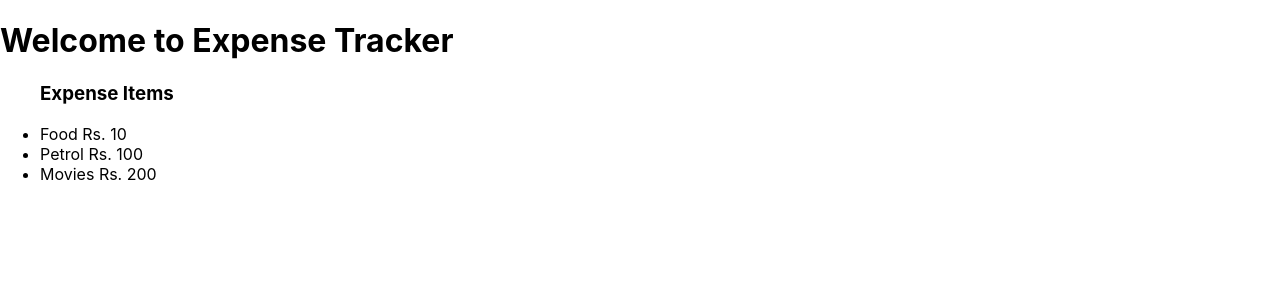
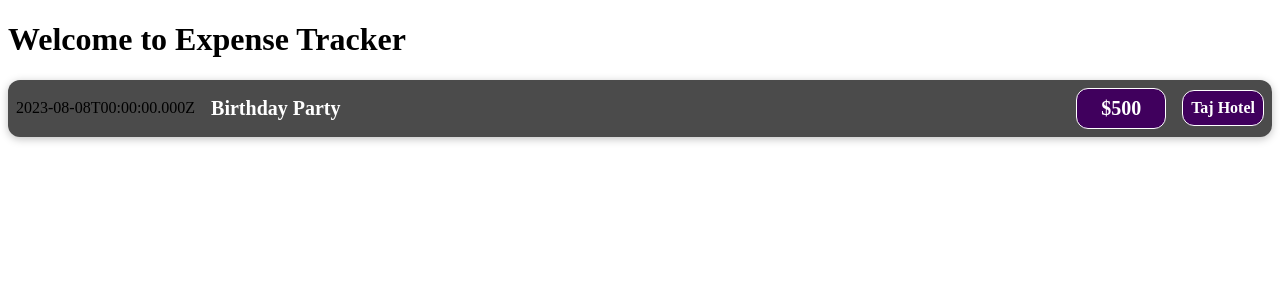
Before and after one commit to sachinPatil8795/React-Projects, a React (Create React App) app: page / in a window 1280 px wide. Shown: the top 300 px of the page. Built offline with nearby package versions, Linux system fonts and the light colour scheme.

Commit message:
styling added

```diff
--- a/src/App.js
+++ b/src/App.js
@@ -1,12 +1,10 @@
-// import logo from "./logo.svg";
-// import "./App.css";
-
+import ExpenseItemStyle from "./components/ExpenseItemStyle.css";
 import ExpenseItem from "./components/ExpenseItem";
 
 function App() {
   return (
   <div>
-    <h1>Welcome to Expense Tracker</h1>
+    <h1 className="main-header">Welcome to Expense Tracker</h1>
     <ExpenseItem></ExpenseItem>
   </div>
   );
--- a/src/components/ExpenseItem.js
+++ b/src/components/ExpenseItem.js
@@ -1,14 +1,20 @@
+import ExpenseItemStyle from './ExpenseItemStyle.css'
+
 function ExpenseItem() {
+    const expenseDate = new Date(2023,7,8);
+    const expenseTitle = 'Birthday Party';
+    const expenseAmount = 500;
+    const LocationOfExpenditure = 'Taj Hotel'
     return (
-        <div>
-            <ul>
-                <h3>Expense Items</h3>
-                <li>Food Rs. 10</li>
-                <li>Petrol Rs. 100</li>
-                <li>Movies Rs. 200</li>
-            </ul>
+        <div className = "expense-item">
+            <div>{expenseDate.toISOString()}</div>
+            <div className='expense-item__description'>
+                <h2>{expenseTitle}</h2>
+                <div className='expense-item__price'>${expenseAmount}</div>
+                <div className='expense-item__location'>{LocationOfExpenditure}</div>
+            </div>
         </div>
-    )
+    );
 }
 
 export default ExpenseItem
--- /dev/null
+++ b/src/components/ExpenseItemStyle.css
@@ -0,0 +1,65 @@
+.expense-item {
+    display: flex;
+    justify-content: space-between;
+    align-items: center;
+    box-shadow: 0 2px 8px rgba(0, 0, 0, 0.25);
+    padding: 0.5rem;
+    margin: 1rem 0;
+    border-radius: 12px;
+    background-color: #4b4b4b;
+  }
+
+  .expense-item__description {
+    display: flex;
+    flex-direction: column;
+    gap: 1rem;
+    align-items: flex-end;
+    flex-flow: column-reverse;
+    justify-content: flex-start;
+    flex: 1;
+  }
+
+  .expense-item h2 {
+    color: #3a3a3a;
+    font-size: 1rem;
+    flex: 1;
+    margin: 0 1rem;
+    color: white;
+  }
+
+  .expense-item__price {
+    font-size: 1rem;
+    font-weight: bold;
+    color: white;
+    background-color: #40005d;
+    border: 1px solid white;
+    padding: 0.5rem;
+    border-radius: 12px;
+  }
+  .expense-item__location {
+    font-size: 1rem;
+    font-weight: bold;
+    color: white;
+    background-color: #40005d;
+    border: 1px solid white;
+    padding: 0.5rem;
+    border-radius: 12px;
+  }
+
+  @media (min-width: 580px) {
+    .expense-item__description {
+      flex-direction: row;
+      align-items: center;
+      justify-content: flex-start;
+      flex: 1;
+    }
+
+    .expense-item__description h2 {
+      font-size: 1.25rem;
+    }
+
+    .expense-item__price {
+      font-size: 1.25rem;
+      padding: 0.5rem 1.5rem;
+    }
+  }
--- a/src/index.js
+++ b/src/index.js
@@ -1,8 +1,7 @@
 import React from 'react';
 import ReactDOM from 'react-dom/client';
-import './index.css';
 import App from './App';
-import reportWebVitals from './reportWebVitals';
+
 
 const root = ReactDOM.createRoot(document.getElementById('root'));
 root.render(
@@ -10,8 +9,3 @@
     <App />
   </React.StrictMode>
 );
-
-// If you want to start measuring performance in your app, pass a function
-// to log results (for example: reportWebVitals(console.log))
-// or send to an analytics endpoint. Learn more: https://bit.ly/CRA-vitals
-reportWebVitals();
--- a/src/reportWebVitals.js
+++ /dev/null
@@ -1,13 +0,0 @@
-const reportWebVitals = onPerfEntry => {
-  if (onPerfEntry && onPerfEntry instanceof Function) {
-    import('web-vitals').then(({ getCLS, getFID, getFCP, getLCP, getTTFB }) => {
-      getCLS(onPerfEntry);
-      getFID(onPerfEntry);
-      getFCP(onPerfEntry);
-      getLCP(onPerfEntry);
-      getTTFB(onPerfEntry);
-    });
-  }
-};
-
-export default reportWebVitals;
```
Also changed, not shown: src/setupTests.js (deleted, +0 -5 lines), src/App.css (added), src/logo.svg (deleted), 1 other file (tests, documents, lock files or other folders).
